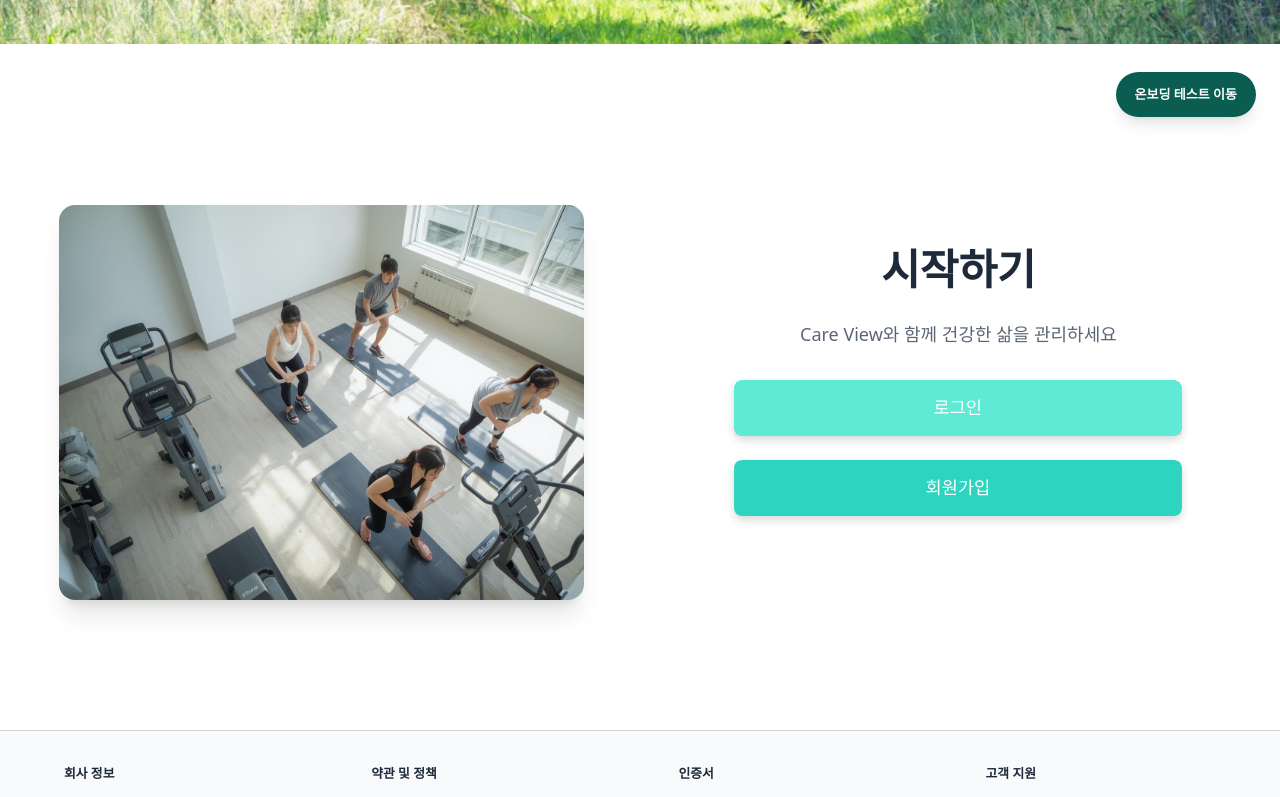
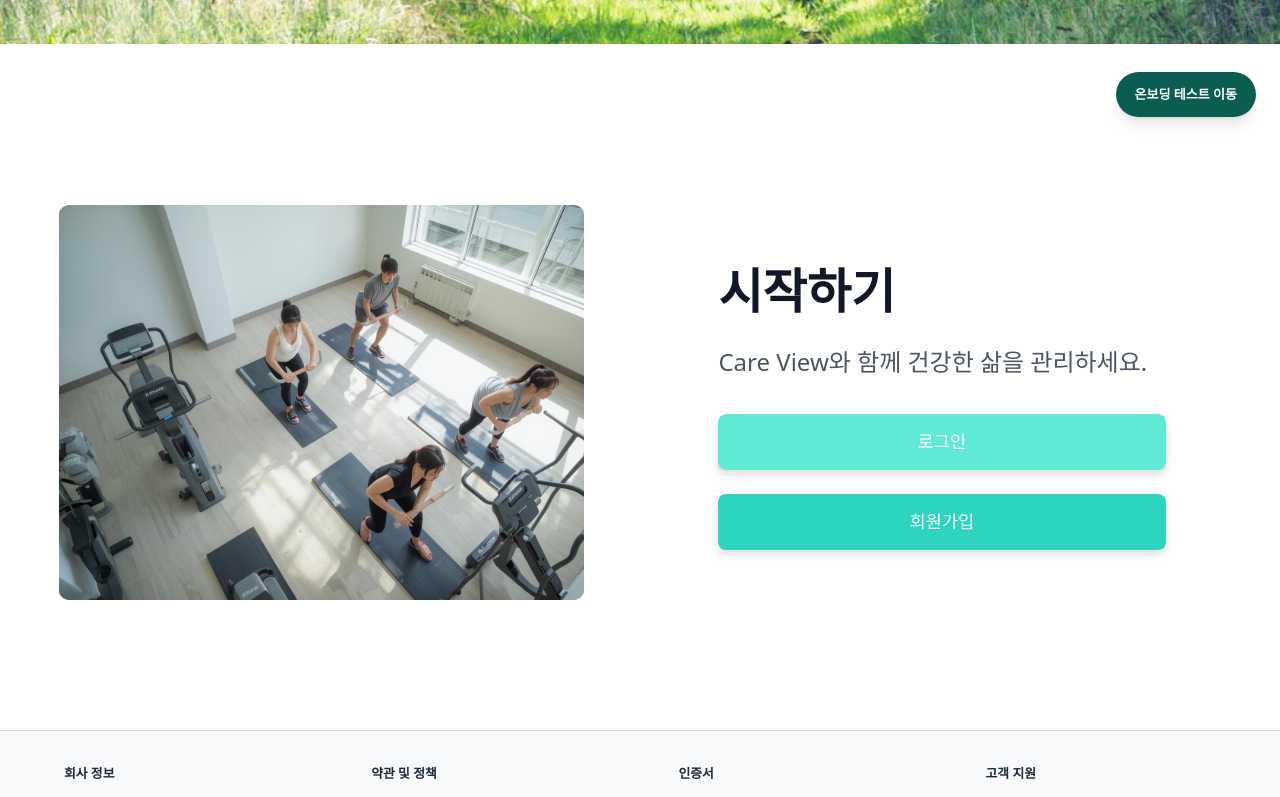
Before and after one commit to SMU-FitNation-Health/FrontEnd, a React (Vite) app: page / in a window 1280 px wide. Shown: the part 659-1456 px from the top of the page. Built offline with nearby package versions, Linux system fonts and the light colour scheme; no server answers.

Commit message:
main 시작하기 버튼 완료

```diff
--- a/src/api/client.js
+++ b/src/api/client.js
@@ -17,18 +17,22 @@ export const api = axios.create({
   },
 });
 
-//cv-auth 기반 Authorization 헤더 생성
+// cv-auth 기반 Authorization 헤더 생성
 export function getAuthHeader() {
   if (typeof window === "undefined") return {};
-
   try {
     const raw = window.localStorage.getItem("cv-auth");
     if (!raw) return {};
+
     const parsed = JSON.parse(raw);
     const token = parsed?.accessToken;
     const type = parsed?.tokenType || "Bearer";
+
     if (!token) return {};
-    return { Authorization: `${type} ${token}` };
+
+    return {
+      Authorization: `${type} ${token}`,
+    };
   } catch {
     return {};
   }
--- a/src/api/sign.js
+++ b/src/api/user/sign.js
@@ -1,4 +1,4 @@
-import { api, getErrorMessage } from "./client";
+import { api, getErrorMessage } from "../client";
 
 
 export async function signUpUser({ name, email, password, agreeTerms, agreePrivacy }) {
@@ -20,7 +20,7 @@ export async function signUpUser({ name, email, password, agreeTerms, agreePriva
     throw new Error(
       getErrorMessage(
         error,
-        "회원가입에 실패했어요. 입력값을 다시 확인하거나 잠시 후 다시 시도해 주세요."
+        "회원가입에 실패했어요. 잠시 후 다시 시도해 주세요."
       )
     );
   }
--- a/src/pages/login/components/LoginLeft.jsx
+++ b/src/pages/login/components/LoginLeft.jsx
@@ -3,7 +3,8 @@ import React, { useState } from "react";
 import { useNavigate } from "react-router-dom";
 import loginBtn from "../../../assets/login/login5.svg";
 import googleBtn from "../../../assets/login/login6.svg";
-import { loginUser } from "../../../api/login";
+import { loginUser } from "../../../api/user/login";
+import { getOnboardingStatus } from "../../../api/onboarding";
 
 const W = "clamp(240px, 62vw, 382px)"; // 인풋/버튼 가로
 const H = "clamp(40px, 7.2vh, 48px)"; // 인풋/버튼 높이
@@ -60,16 +61,17 @@ export default function LoginLeft() {
 
   const canSubmit = email.trim() && password;
 
-  const handleLogin = async () => {
+    const handleLogin = async () => {
     if (!canSubmit || loading) return;
 
     try {
       setLoading(true);
       setError("");
 
+      // 1) 로그인 요청
       const data = await loginUser({ email: email.trim(), password });
 
-      // 백엔드 응답: { access_token, token_type }
+      // 2) 액세스 토큰 로컬스토리지 저장 (cv-auth)
       localStorage.setItem(
         "cv-auth",
         JSON.stringify({
@@ -79,14 +81,35 @@ export default function LoginLeft() {
         })
       );
 
-      // TODO: 필요에 따라 경로 변경 (/onboarding 등)
-      navigate("/dashboard");
+      // 3) 온보딩 상태 조회 후, 경로 분기
+      try {
+        const status = await getOnboardingStatus();
+
+        // 백엔드 응답에서 온보딩 완료 여부 추출
+        const isComplete =
+          status?.is_onboarding_complete ??
+          status?.isOnboardingComplete ??
+          status?.onboarding_complete;
+
+        if (isComplete) {
+          // ✅ 온보딩을 이미 완료한 유저 → 메인페이지로
+          //   메인 페이지 path가 /가 아니라 /main 이라면 여기를 "/main" 으로 바꿔줘
+          navigate("/");
+        } else {
+          // ✅ 회원가입 후 첫 로그인 등, 온보딩 미완료 → 온보딩 페이지로
+          navigate("/onboarding");
+        }
+      } catch (e) {
+        // 온보딩 상태 조회가 실패하면 "안전하게" 온보딩으로 보냄
+        navigate("/onboarding");
+      }
     } catch (err) {
       setError(err.message || "로그인에 실패했어요. 다시 시도해 주세요.");
     } finally {
       setLoading(false);
     }
   };
+
 
   const handleGoogle = () => {
     // TODO: 구글 로그인 붙이면 여기 구현
--- a/src/pages/main/components/MainCta.jsx
+++ b/src/pages/main/components/MainCta.jsx
@@ -2,12 +2,26 @@ import React from "react";
 import main2 from "../../../assets/main/main2.svg";
 import MainLoginButton from "./MainLoginButton.jsx";
 import MainSignupButton from "./MainSignupButton.jsx";
+import MainStartButton from "./MainStartButton.jsx";
 
 /** 하단 698px 영역 */
 export default function MainCta({
   loginHref = "/login",
   signupHref = "/sign",
 }) {
+  //로컬스토리지 기반 로그인 여부 확인
+  const isLoggedIn = (() => {
+    if (typeof window === "undefined") return false;
+    try {
+      const raw = window.localStorage.getItem("cv-auth");
+      if (!raw) return false;
+      const parsed = JSON.parse(raw);
+      return !!parsed?.accessToken;
+    } catch {
+      return false;
+    }
+  })();
+
   return (
     <div className="w-full flex items-center">
       <div className="w-full grid grid-cols-2 gap-x-24 items-center">
@@ -16,36 +30,51 @@ export default function MainCta({
         <div className="flex justify-center">
           <img
             src={main2}
-            alt="메인 섹션 이미지"
-            className="w-[525px] h-[395px] rounded-2xl shadow-xl object-cover"
+            alt="Care View 메인"
+            className="max-w-[525px] w-full h-auto"
             draggable="false"
           />
         </div>
 
-        {/* 오른쪽 텍스트 + 버튼들 */}
-        <div className="flex flex-col items-center text-center -mt-[50px]">
+        {/* 오른쪽 텍스트 + 버튼 */}
+        <div className="flex justify-center">
+          <div className="w-full max-w-[480px]">
+            <h2
+              className="font-semibold text-[#111827] mb-[clamp(12px,2vh,20px)]"
+              style={{ fontSize: "clamp(20px, 6vmin, 70px)" }}
+            >
+              시작하기
+            </h2>
 
-          {/* 제목 */}
-          <h3 className="text-[42px] leading-[60px] font-bold text-gray-800 mb-[clamp(8px,1.2vh,16px)]">
-            시작하기
-          </h3>
-
-          {/* 문구: 제목과의 간격, 아래 버튼과의 간격도 반응형으로 */}
-          <p className="text-[18px] leading-[27px] text-[#4A5565] opacity-90 mt-[clamp(8px,1.5vh,20px)] mb-[clamp(24px,4vh,40px)]">
-            Care View와 함께 건강한 삶을 관리하세요
+            <p
+              className="text-[#4B5563] mb-[clamp(12px,4vh,40px)]"
+              style={{ fontSize: "clamp(13px, 3vmin, 35px)", lineHeight: 1.6 }}
+            >
+              Care View와 함께 건강한 삶을 관리하세요.
             </p>
 
-          {/* 버튼  */}
-          <div className="flex flex-col items-center">
-            {/* 로그인 버튼: 아래 간격 반응형 */}
-            <div className="mb-[clamp(20px,3vh,32px)]" style={{ lineHeight: 0 }}>
+            {/*여기부터 버튼 영역 */}
+            {isLoggedIn ? (
+              //이미 로그인 한 사람은 대시보드 이동버튼만
+              <div style={{ lineHeight: 0 }}>
+                <MainStartButton href="/dashboard" />
+              </div>
+            ) : (
+              <>
+                {/* 로그인 버튼*/}
+                <div
+                  className="mb-[clamp(20px,3vh,32px)]"
+                  style={{ lineHeight: 0 }}
+                >
                   <MainLoginButton href={loginHref} />
                 </div>
 
-            {/* 회원가입 버튼 */}
+                {/*회원가입 버튼*/}
                 <div style={{ lineHeight: 0 }}>
                   <MainSignupButton href={signupHref} />
                 </div>
+              </>
+            )}
           </div>
         </div>
       </div>
--- /dev/null
+++ b/src/pages/main/components/MainStartButton.jsx
@@ -0,0 +1,15 @@
+import React from "react";
+import MainDash from "../../../assets/main/main3.svg";
+
+export default function MainStartButton({ href = "/dashboard" }) {
+  return (
+    <a href={href} className="block drop-shadow-lg">
+      <img
+        src={MainDash}
+        alt="대시보드로 이동"
+        className="w-[447.99px] h-[55.99px]"
+        draggable="false"
+      />
+    </a>
+  );
+}
--- a/src/pages/sign/components/SignLeft.jsx
+++ b/src/pages/sign/components/SignLeft.jsx
@@ -3,7 +3,7 @@ import React, { useState } from "react";
 import { Link, useNavigate } from "react-router-dom";
 import signBtn from "../../../assets/sign/sign.svg";
 import googleBtn from "../../../assets/login/login6.svg";
-import { signUpUser } from "../../../api/sign";
+import { signUpUser } from "../../../api/user/sign";
 
 const W = "clamp(240px, 62vw, 382px)";
 const H = "clamp(40px, 7.2vh, 48px)";
```
Also changed, not shown: src/api/user/login.js (renamed from src/api/login.js, +3 -11 lines), src/assets/main/main3.svg (added), 1 other file (tests, documents, lock files or other folders). Lines whose indentation alone changed are shown as unchanged.
